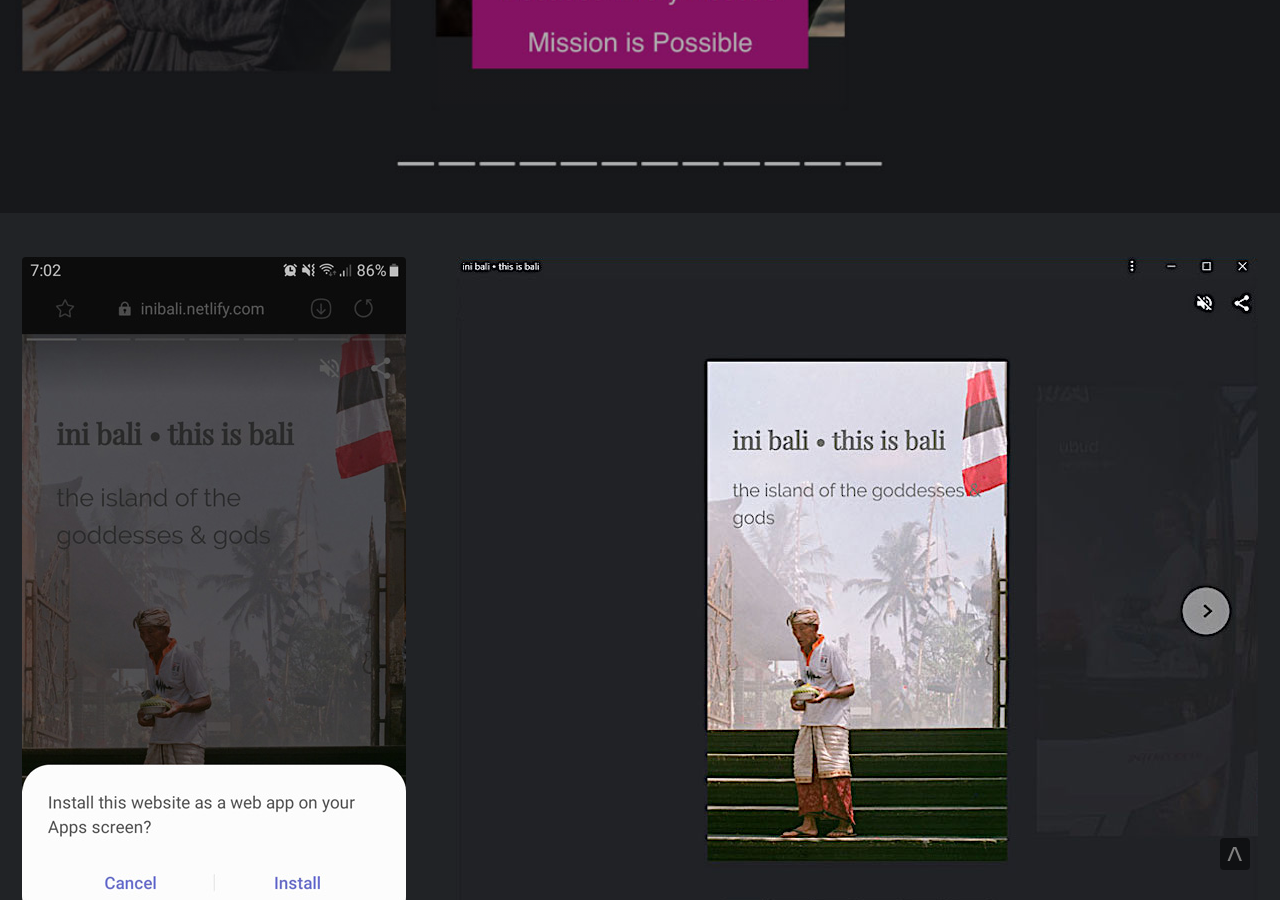
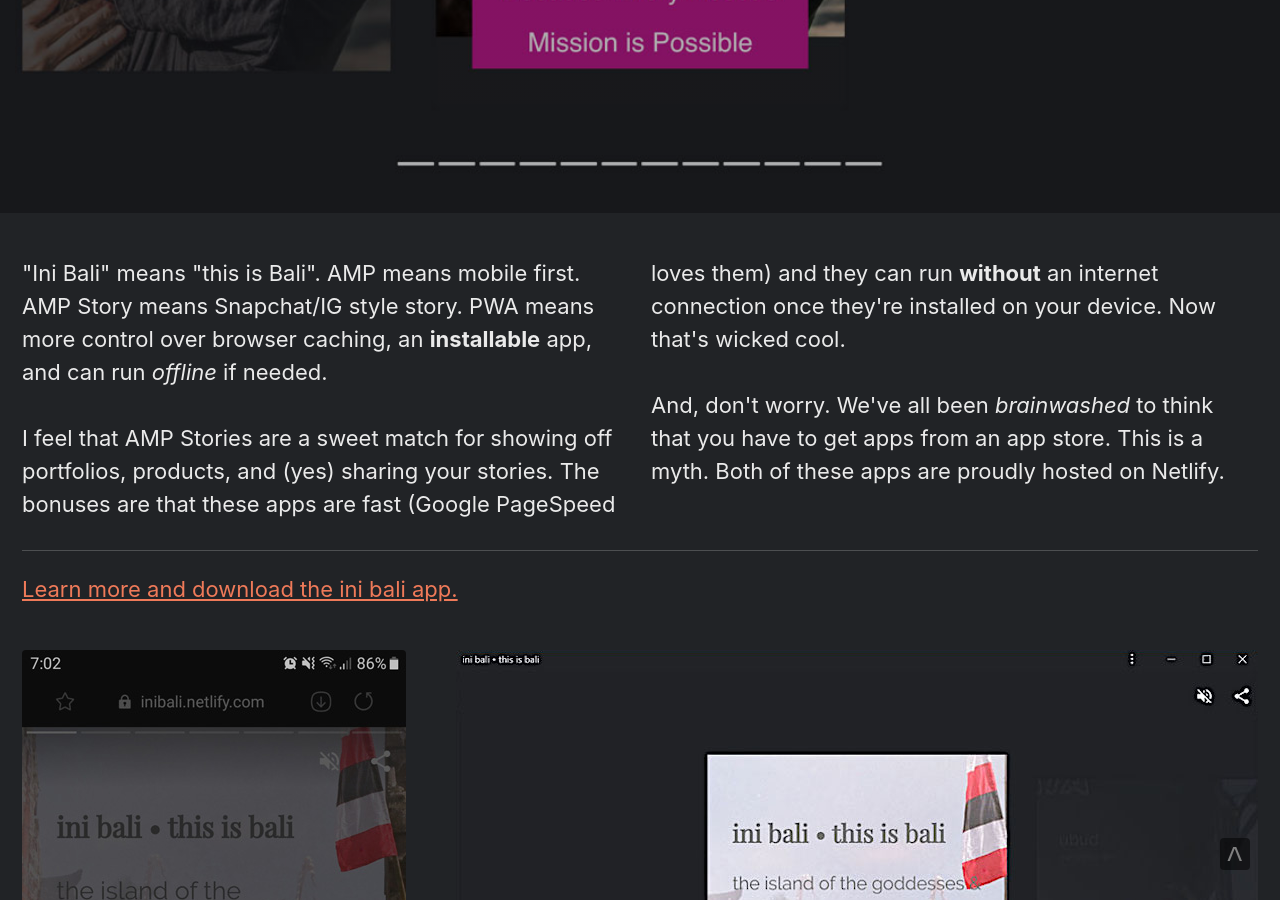
Before and after one commit to marklchaves/caughtmyeye, a Jekyll site: the page built from _webdev/amp-pwa.md, in a window 1280 px wide and 900 px high, scrolled down 686 px. Built offline with Jekyll 4.4.1, drawn with Linux system fonts in a browser that asks for light colours; cached includes are drawn as plain includes; nearby versions of some CDN libraries; some of the changed text lies outside the part shown.

Commit message:
Added text content and back links to amp pwa page

```diff
--- a/_webdev/amp-pwa.md
+++ b/_webdev/amp-pwa.md
@@ -26,7 +27,7 @@
     image_path: /assets/images/webdev/amp-pwa-hope-after-562w.jpg
     alt: "amp on pwa by freelance web developer mark l chaves"
     title: "hope's transfurmation story for missionpawsible.org"
-gallery2:
+gallery3:
   - url: /assets/images/webdev/pwa-amp-hope-collage-1280w.jpg
     image_path: /assets/images/webdev/pwa-amp-hope-collage-1280w.jpg
     alt: "amp on pwa by freelance web developer mark l chaves"
@@ -37,6 +38,26 @@
     title: "hope's transfurmation story for missionpawsible.org"
 ---
 
+<p class="p-wrapper">
+  "Ini Bali" means "this is Bali". AMP means mobile first. AMP Story means Snapchat/IG style story. PWA means more control over browser caching, an <strong>installable</strong> app, and can run <em>offline</em> if needed. <br><br>
+  I feel that AMP Stories are a sweet match for showing off portfolios, products, and (yes) sharing your stories. The bonuses are that these apps are fast (Google PageSpeed loves them) and they can run <strong>without</strong> an internet connection once they're installed on your device. Now that's wicked cool. <br><br>
+  And, don't worry. We've all been <em>brainwashed</em> to think that you have to get apps from an app store. This is a myth. Both of these apps are proudly hosted on Netlify.
+</p>
+<hr>
+[Learn more and download the ini bali app.](https://github.com/marklchaves/ini-bali/blob/master/README.md)
+
 {% include gallery id="gallery1" layout="half" %}
 
-{% include gallery id="gallery2" %}
+[ini bali](https://inibali.caughtmyeye.cc) [![Netlify Status](https://api.netlify.com/api/v1/badges/60cb91f6-a638-4728-869a-796f7398f995/deploy-status)](https://app.netlify.com/sites/inibali/deploys)
+
+<hr>
+
+<p class="p-wrapper">
+  <span class="dropcap clearfix">W</span>here do I begin to tell you about our <em>precious</em> Hope. Maybe I should just let <a href="https://hope.caughtmyeye.cc">her pictures</a> do the talking. I've also wrote about Hope on my <a href="https://balistreetphotographer.com/2018/08/15/hope-fo-a-bali-dog-rescue/">Bali Street Photographer</a> blog. And, you can read her <a href="https://missionpawsible.org/project/hope/">True Story on MissionPawsible.org</a>.
+</p>
+
+{% include gallery id="gallery2" layout="half" %}
+
+{% include gallery id="gallery3" %}
+
+[Hope's Transfurmation Story](https://hope.caughtmyeye.cc) [![Netlify Status](https://api.netlify.com/api/v1/badges/67fc9ef7-1712-4802-932e-9f2b7692fef4/deploy-status)](https://app.netlify.com/sites/transfurmation/deploys)
```
Also changed, not shown: other parts of _webdev/amp-pwa.md (+1 -0 lines).
